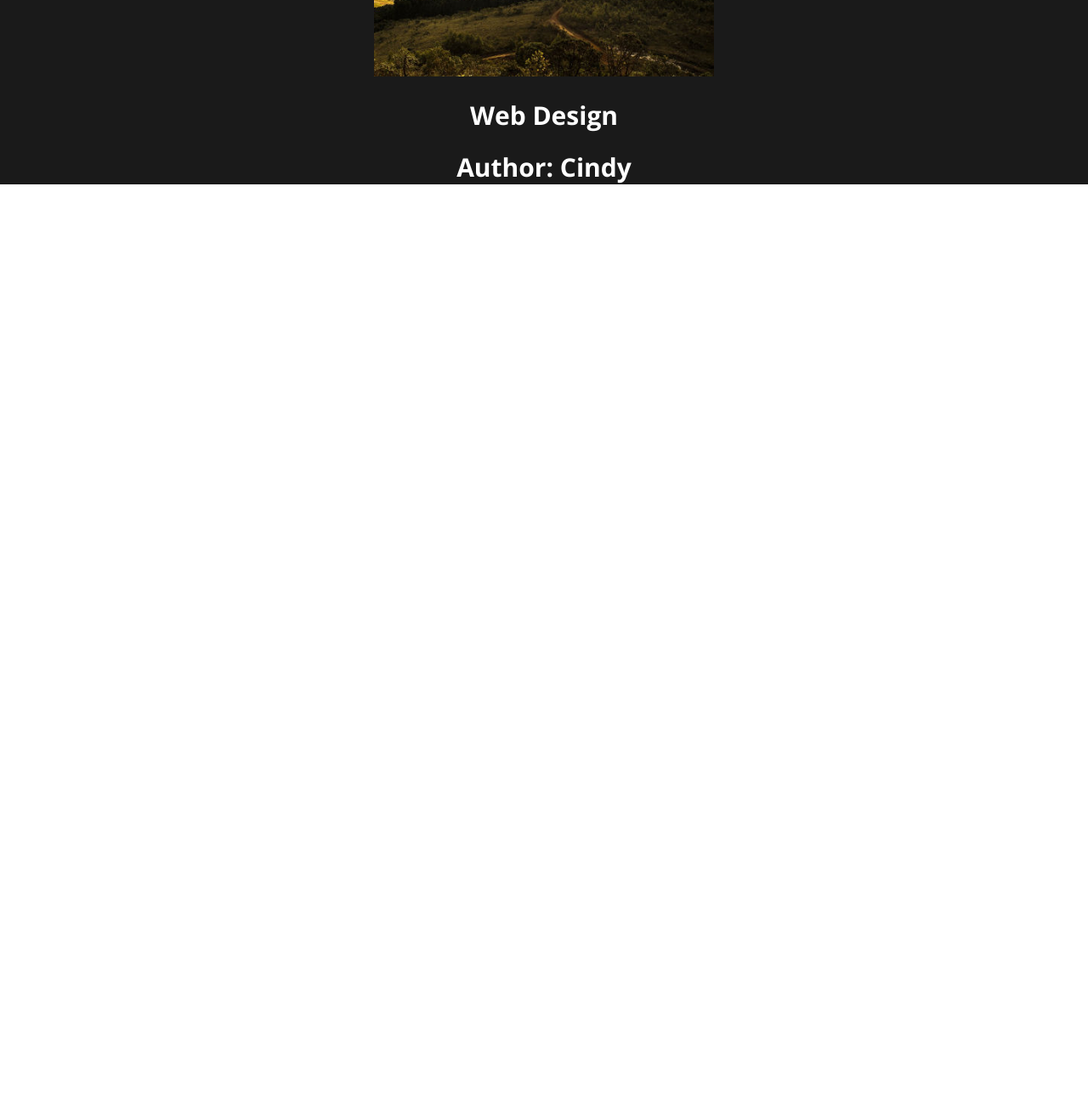
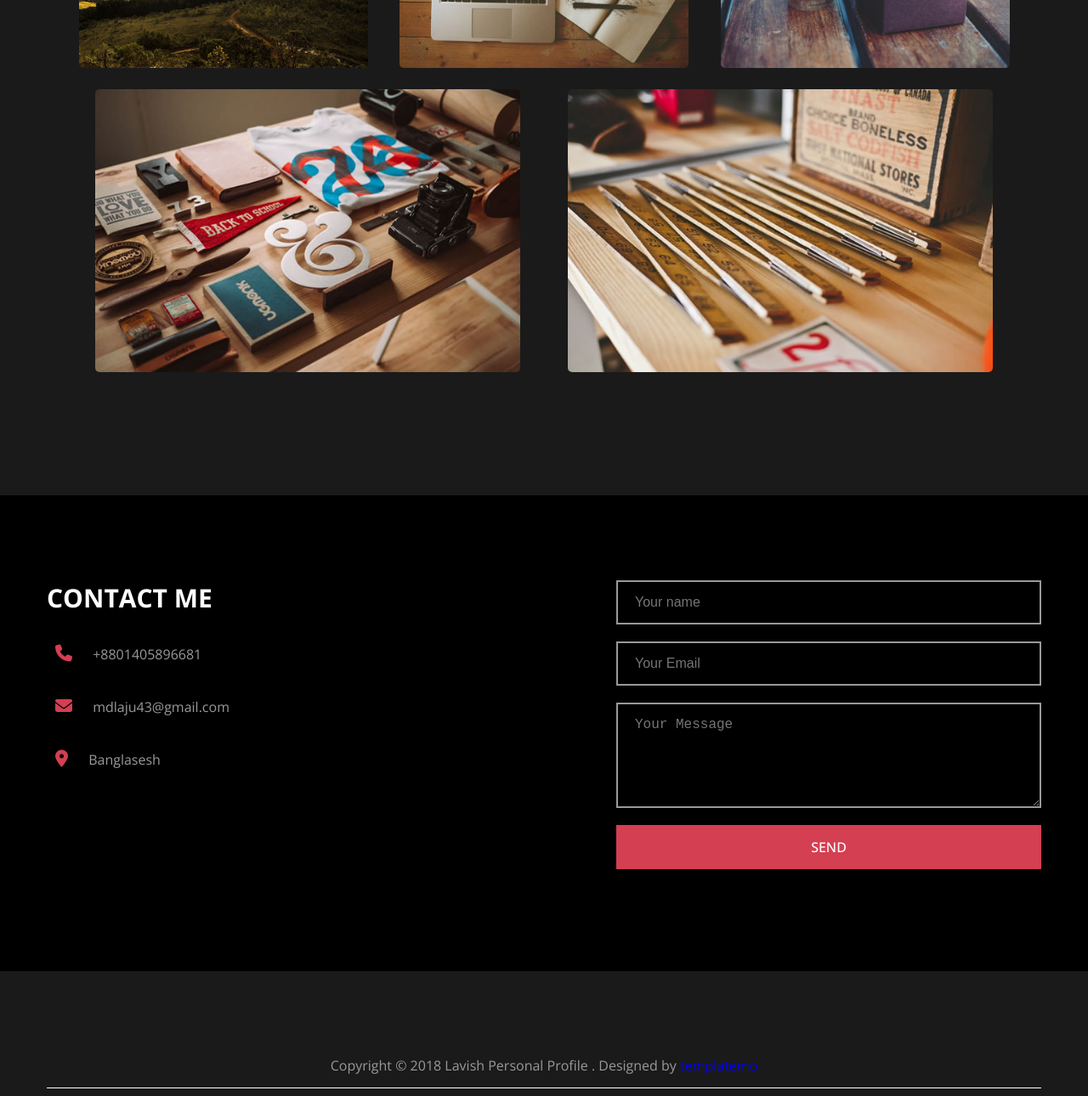
Before and after one commit to coder-boy-Laju/templatemo_458_lavish, a plain HTML site: page index.html in a window 1280 px wide. Shown: the part 1868-3158 px from the top of the page at 85% size. Before the commit the page ends 2095 px from the top, so only its background shows below. Drawn offline with nearby package versions, Linux system fonts and the light colour scheme.

Commit message:
Done Protfolio,Contact,Footer section

```diff
--- a/css/styles.css
+++ b/css/styles.css
@@ -6,7 +6,6 @@
   margin: 0;
   padding: 0;
   box-sizing: border-box;
-
 }
 
 body {
@@ -29,7 +28,7 @@ p {
   font-weight: 400;
   font-size: 16px;
 }
-img{
+img {
   width: 100%;
 }
 a {
@@ -157,26 +156,26 @@ i {
   font-weight: 600;
 }
 
-.about-lavish-left{
+.about-lavish-left {
   width: 50%;
   margin-right: 25px;
 }
-.text-top{
+.text-top {
   padding-top: 50px;
 }
 
-.about-lavish-right span{
+.about-lavish-right span {
   color: #ffffff;
   font-weight: bold;
   display: block;
   padding-bottom: 6px;
 }
-.about-lavish-right small{
+.about-lavish-right small {
   font-weight: bold;
   float: right;
   font-size: 16px;
 }
-.progress{
+.progress {
   border-radius: 4px;
   background: #ffffff;
   height: 4px;
@@ -192,29 +191,153 @@ i {
   color: #fff;
   text-align: center;
   background-color: #d43f52;
-
 }
 
 /* PORTFOLIO */
-.protfolio{
+.protfolio {
   background-color: #1a1a1a;
   margin-top: -30px;
+  padding-top: 100px;
+  padding-bottom: 120px;
 }
-.protfolio .container{
+.protfolio .container {
   text-align: center;
 }
 .protfolio-header{
-  padding: 40px 0px;
+  margin-bottom: 20px;
+}
+.protfolio-img-wrapper{
+  display: flex;
+  justify-content: space-evenly;
+  flex-wrap: wrap;
+  height: auto;
+}
+.protfolio-img-text {
+  position: relative;
+  max-width: 340px;
+}
+.protfolio-img-text-4-5{
+  max-width: 500px;
+}
+.protfolio-img-text img {
+  max-width: 100%;
+  height: auto;
+  border-radius: 5px;
+  margin-bottom: 20px;
+}
+.protfolio-overly-text {
+  background-color: #d43f52;
+  width: 80%;
+  height: 80%;
+  border-radius: 15px;
+  top: 50%;
+  left: 50%;
+  transform: translate(-50%, -50%);
+  position: absolute;
+  text-align: center;
+  padding-top: 50px;
+  transition: all 0.4s ease-in-out;
+  opacity: 0;
+}
+.protfolio-overly-text h4 {
+  font-size: 20px;
+  margin-top: 0px;
+  margin-bottom: 10px;
+}
+.protfolio-overly-text h5 {
+  font-size: 16px;
+  margin-top: 0px;
+  margin-bottom: 0px;
+}
+.protfolio-img-text:hover .protfolio-overly-text {
+  opacity: 1;
+  transform: translateX(50%, 50%);
 }
 
-.protfolio-img-text{
-  position: relative;
+
+/* contact */
+
+.contact{
+  background-color: #000000;
+  padding-top: 100px;
+  padding-bottom: 120px;
+  height: auto;
+}
+.contact-wrapper{
+  display: flex;
+  justify-content: space-between;
+}
+.contact h1{
+margin-bottom: 35px;
+margin-top: 0px;
+
+}
+.contact-title a{
   display: block;
+  margin-bottom: 40px;
+  margin-left: 10px;
+  color: #999;
 }
-.protfolio-img-text img{
-width: 400px;
+.contact-title a i{
+  margin-right: 20px;
+  font-size: 20px;
 }
 
-.protfolio-overly-text{
+.contact-form input{
+  display: block;
+  background: transparent;
+    border: 2px solid #999;
+    border-radius: 0;
+    box-shadow: none;
+    color: #ffffff;
+    margin-bottom: 20px;
+    padding: 15px 20px;
+    width: 500px;
+    font-size: 16px;
+    outline: none;
+}
+.contact-form textarea{
+  background: transparent;
+    border: 2px solid #999;
+    border-radius: 0;
+    color: #ffffff;
+    padding: 15px 20px;
+    width: 500px;
+    font-size: 16px;
+    display: block;
+    margin-bottom: 20px;
+}
+.contact-form a{
+  background: #d43f52;
+    border-radius: 0;
+    color: #ffffff;
+    padding: 15px 20px;
+    width: 500px;
+    font-size: 16px;
+    display: block;
+    text-align: center;
+    font-weight: 500;
+}
+
+/*  footer*/
+.footer{
+  background-color: #1a1a1a;
+  padding-top: 100px;
+  padding-bottom: 50px;
+}
+.copyright{
+  text-align: center;
+}
+.footer-social{
+  padding-top: 10px;
+  border-top: 1px solid #fff;
+}
+.copyright p{
+margin-bottom: 15px;
+}
+.copyright a i{
+color: #999;
+font-size: 14px;
+margin-right: 10px;
 
 }
--- a/index.html
+++ b/index.html
@@ -147,8 +147,41 @@
           <h1>PORTFOLIO</h1>
         </div>
         <div class="protfolio-img-wrapper">
+          <!-- 1 -->
           <div class="protfolio-img-text">
-                <img src="./image/portfolio-img1.jpg" alt="protfolio-image">
+            <img src="./image/portfolio-img1.jpg" alt="protfolio-image" />
+            <div class="protfolio-overly-text">
+              <h4>Web Design</h4>
+              <h5>Author: Cindy</h5>
+            </div>
+          </div>
+          <!-- 2 -->
+          <div class="protfolio-img-text">
+            <img src="./image/portfolio-img2.jpg" alt="protfolio-image" />
+            <div class="protfolio-overly-text">
+              <h4>Web Design</h4>
+              <h5>Author: Cindy</h5>
+            </div>
+          </div>
+          <!-- 3 -->
+          <div class="protfolio-img-text">
+            <img src="./image/portfolio-img3.jpg" alt="protfolio-image" />
+            <div class="protfolio-overly-text">
+              <h4>Web Design</h4>
+              <h5>Author: Cindy</h5>
+            </div>
+          </div>
+          <!-- 4 -->
+          <div class="protfolio-img-text protfolio-img-text-4-5">
+            <img src="./image/portfolio-img4.jpg" alt="protfolio-image" />
+            <div class="protfolio-overly-text">
+              <h4>Web Design</h4>
+              <h5>Author: Cindy</h5>
+            </div>
+          </div>
+          <!-- 5 -->
+          <div class="protfolio-img-text protfolio-img-text-4-5">
+            <img src="./image/portfolio-img5.jpg" alt="protfolio-image" />
             <div class="protfolio-overly-text">
               <h4>Web Design</h4>
               <h5>Author: Cindy</h5>
@@ -161,9 +194,51 @@
 
 
 
+    <!-- CONTACT section start here -->
+<section class="contact">
+  <div class="container">
+    <div class="contact-wrapper">
+<div class="contact-title">
+  <h1>CONTACT ME</h1>
+<a href="tel:+8801405896681">
+  <i class="fa-solid fa-phone"></i>
+  +8801405896681
+</a>
+<a href="mailto:mdlaju43@gmail.com">
+  <i class="fa-solid fa-envelope"></i>
+  mdlaju43@gmail.com
+</a>
+<a href="#">
+  <i class="fa-solid fa-location-dot"></i>
+  Banglasesh
+</a>
+</div>
+<div class="contact-form">
+  <form action="#"></form>
+  <input type="text" id="name" name="name" placeholder="Your name">
+  <input type="Email" id="Email" name="Email" placeholder="Your Email">
+ <textarea name="" id="" cols="5" rows="5" placeholder="Your Message"></textarea>
+  <a href="#">SEND</a>
+</div>
+    </div>
+  </div>
+</section>
+    <!-- CONTACT section ends here -->
 
-
-
+<!-- Footer Section start here -->
+ <footer class="footer">
+  <div class="container">
+    <div class="copyright">
+      <p>Copyright © 2018 Lavish Personal Profile . Designed by <a href="#">templatemo</a></p>
+    <div class="footer-social">
+      <a href="#"><i class="fa-brands fa-facebook"></i></a>
+      <a href="#"><i class="fa-brands fa-instagram"></i></a>
+      <a href="#"><i class="fa-brands fa-twitter"></i></a>
+    </div>
+    </div>
+  </div>
+ </footer>
+<!-- Footer Section ends here -->
 
 
 
```
Lines whose indentation alone changed are shown as unchanged.
